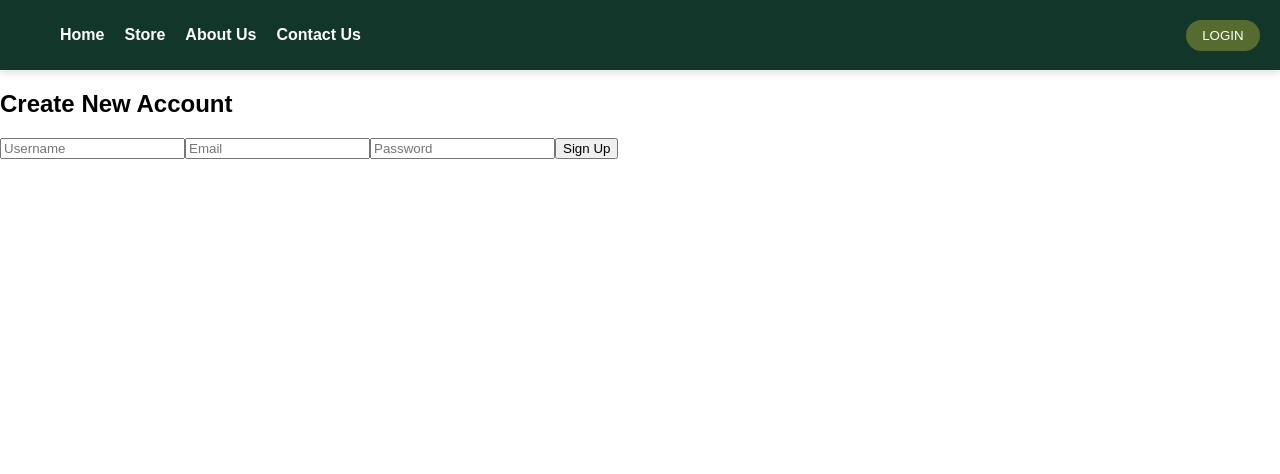
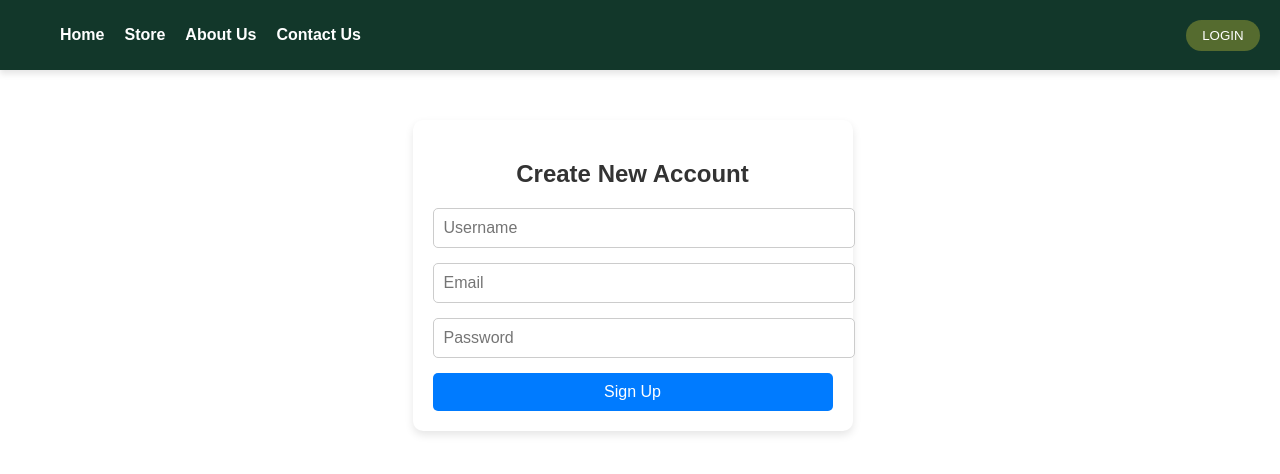
Before and after one commit to tahaben606/NuTrack, a React (Create React App) app: page /signup in a window 1280 px wide. Shown: the top 474 px of the page. Built offline with nearby package versions, Linux system fonts and the light colour scheme.

Commit message:
login css

```diff
--- a/src/pages/signup.css
+++ b/src/pages/signup.css
@@ -1,78 +1,62 @@
-/* import {
-    useState
+/* Signup form container */
+.signup-container {
+    max-width: 400px;
+    margin: 50px auto;
+    padding: 20px;
+    text-align: center;
+    background: #fff;
+    border-radius: 10px;
+    box-shadow: 0 4px 8px rgba(0, 0, 0, 0.1);
 }
 
-from "react";
-import "./signup.css";
-
-const NewAccount=()=> {
-
-    const [formData,
-    setFormData]=useState({
-        username: "",
-        email: "",
-        password: "",
-    });
-
-const handleChange=(e)=> {
-    setFormData({
-        ...formData, [e.target.name]: e.target.value
-    });
+/* Title */
+.signup-container h2 {
+    color: #333;
+    margin-bottom: 20px;
 }
 
-;
-
-const handleSubmit=(e)=> {
-    e.preventDefault();
-    console.log("User registered:", formData);
-    alert("Account Created Successfully!");
+/* Form */
+.signup-container form {
+    display: flex;
+    flex-direction: column;
+    gap: 15px;
 }
 
-;
-
-return (<div className="signup-container" > <h2>Create New Account</h2> <form onSubmit= {
-        handleSubmit
+/* Input fields */
+.signup-container input {
+    width: 100%;
+    padding: 10px;
+    font-size: 16px;
+    border: 1px solid #ccc;
+    border-radius: 5px;
+    transition: border-color 0.3s;
 }
 
-    > <input type="text"
-    name="username"
-    placeholder="Username"
-
-    value= {
-        formData.username
+.signup-container input:focus {
+    border-color: #007bff;
+    outline: none;
 }
 
-    onChange= {
-        handleChange
+/* Button */
+.signup-container button {
+    padding: 10px;
+    font-size: 16px;
+    background: #007bff;
+    color: white;
+    border: none;
+    border-radius: 5px;
+    cursor: pointer;
+    transition: background 0.3s;
 }
 
-    required /> <input type="email"
-    name="email"
-    placeholder="Email"
-
-    value= {
-        formData.email
+.signup-container button:hover {
+    background: #0056b3;
 }
 
-    onChange= {
-        handleChange
+/* Responsive */
+@media (max-width: 500px) {
+    .signup-container {
+        width: 90%;
+        padding: 15px;
     }
-
-    required /> <input type="password"
-    name="password"
-    placeholder="Password"
-
-    value= {
-        formData.password
 }
-
-    onChange= {
-        handleChange
-    }
-
-    required /> <button type="submit" >Sign Up</button> </form> </div>);
-}
-
-;
-
-export default NewAccount; */
```
Lines whose indentation alone changed are shown as unchanged.
